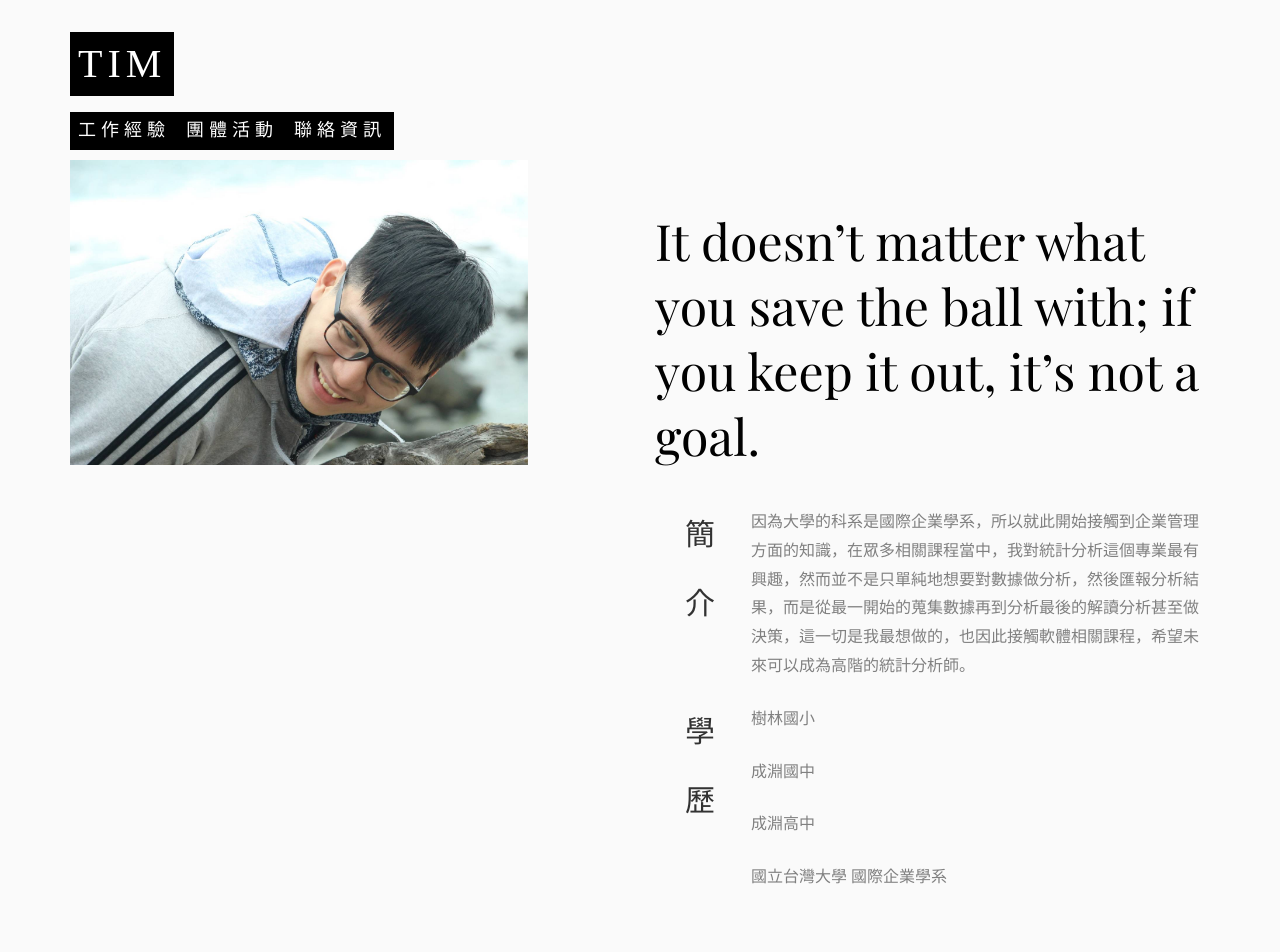
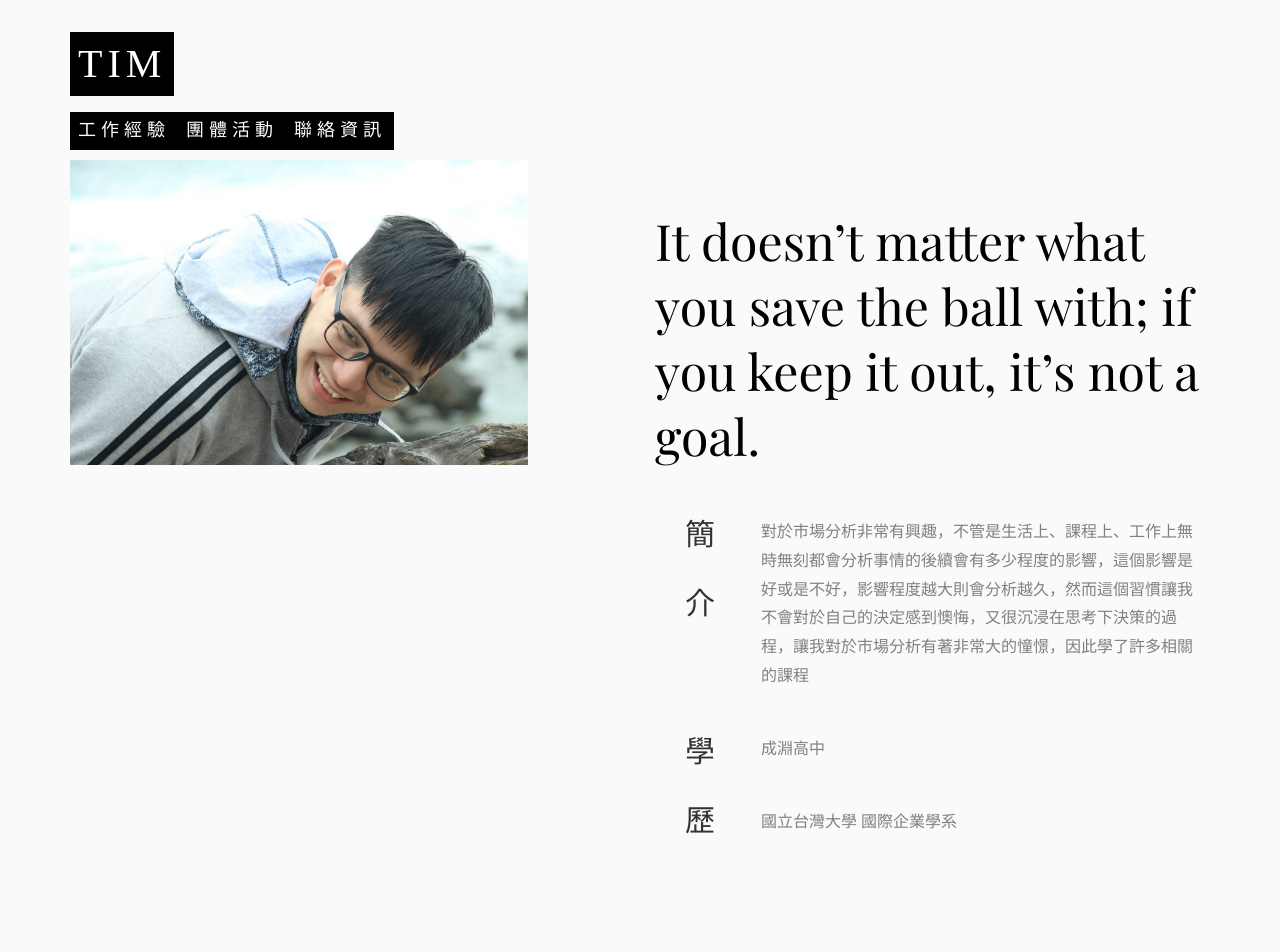
Before and after one commit to b26871432/b26871432.github.io, a plain HTML site: page index.html in a window 1280 px wide. Shown: the top 952 px of the page. Drawn offline with nearby package versions, Linux system fonts and the light colour scheme; a web font is replaced by a local one.

Commit message:
20200602
履歷修改

```diff
--- a/index.html
+++ b/index.html
@@ -82,7 +82,7 @@
                     <div class="col-md-5 animate-box">
                         <div class="owl-carousel3">
                             <div class="item">
-                                <img class="img-responsive about-img" src="./images/個人照.jpg" alt="html5 bootstrap template by colorlib.com">
+                                <img class="img-responsive about-img" src="./images/大頭照2.jpg" alt="html5 bootstrap template by colorlib.com">
                             </div>
                             <div class="item">
                                 <img class="img-responsive about-img" src="./images/大頭照1.jpg" alt="html5 bootstrap template by colorlib.com">
@@ -105,17 +105,16 @@
                                     <h2>簡</h2>
                                     <h2>介</h2>
                                 </div>
-                                <p>因為大學的科系是國際企業學系，所以就此開始接觸到企業管理方面的知識，在眾多相關課程當中，我對統計分析這個專業最有興趣，然而並不是只單純地想要對數據做分析，然後匯報分析結果，而是從最一開始的蒐集數據再到分析最後的解讀分析甚至做決策，這一切是我最想做的，也因此接觸軟體相關課程，希望未來可以成為高階的統計分析師。</p>
+                                <p class="intro">對於市場分析非常有興趣，不管是生活上、課程上、工作上無時無刻都會分析事情的後續會有多少程度的影響，這個影響是好或是不好，影響程度越大則會分析越久，然而這個習慣讓我不會對於自己的決定感到懊悔，又很沉浸在思考下決策的過程，讓我對於市場分析有著非常大的憧憬，因此學了許多相關的課程
+                                </p>
                             </div>
                             <div class="desc">
                                 <div class="rotate">
                                     <h2>學</h2>
                                     <h2>歷</h2>
                                 </div>
-                                <p>樹林國小</p>
-                                <p>成淵國中</p>
-                                <p>成淵高中</p>
-                                <p>國立台灣大學 國際企業學系</p>
+                                <p class="intro">成淵高中</p>
+                                <p class="intro">國立台灣大學 國際企業學系</p>
                             </div>
                         </div>
                     </div>
@@ -295,7 +294,7 @@
                                     </div>
                                 </div>
                             </div>
-                            <div class="one-forth services-img" style="background-image: url(images/個人照.jpg);">
+                            <div class="one-forth services-img" style="background-image: url(images/個人照2.jpg);">
                             </div>
 
                         </div>
```
Also changed, not shown: images/個人照2.jpg (added), images/大頭照2.jpg (added).
